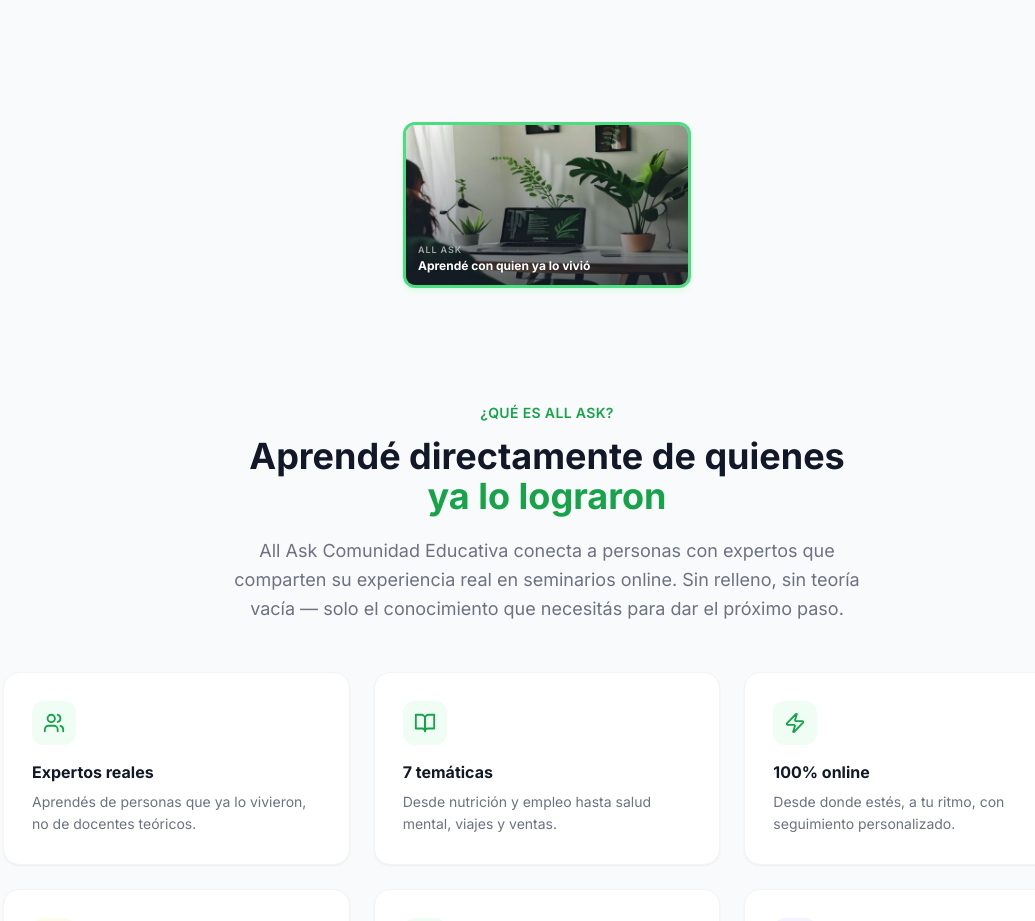
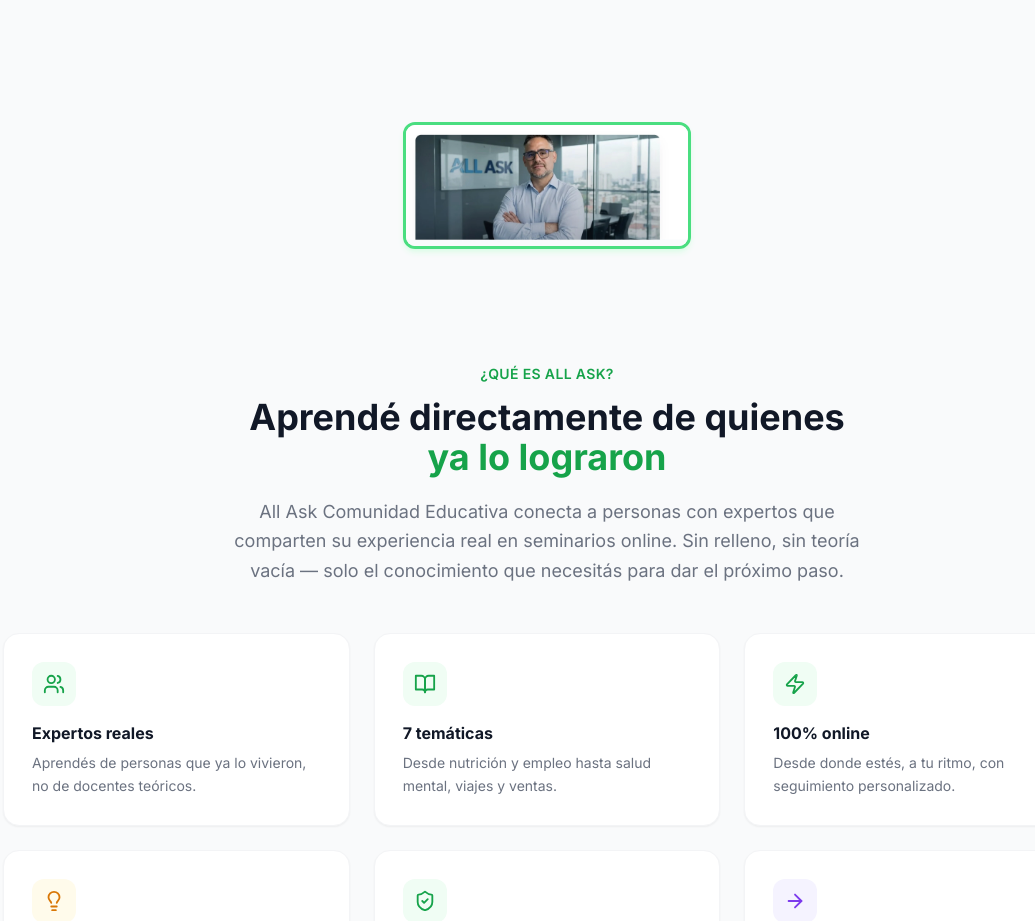
Before and after one commit to ttomifernandez/all-ask, a Next.js app: page / in a window 1280 px wide. Shown: the part 2100-3021 px from the top of the page, without its empty margins (93-1128 px from the left). Built offline with nearby package versions, Linux system fonts and the light colour scheme.

Commit message:
update components/ExecPhoto.tsx

```diff
--- a/components/ExecPhoto.tsx
+++ b/components/ExecPhoto.tsx
@@ -14,17 +14,12 @@ export default function ExecPhoto() {
           className="relative rounded-xl overflow-hidden border-[3px] border-brand-400 shadow-md shadow-brand-100"
         >
           <Image
-            src="/images/about.webp"
-            alt="Aprendé con quien ya lo vivió — All Ask Comunidad Educativa"
-            width={600}
-            height={360}
+            src="/images/exec.webp"
+            alt="Ejecutivo All Ask Comunidad Educativa"
+            width={1576}
+            height={678}
             className="w-full object-cover max-h-[160px]"
           />
-          <div className="absolute inset-0 bg-gradient-to-t from-gray-900/55 to-transparent" />
-          <div className="absolute bottom-0 left-0 right-0 px-3 py-2.5">
-            <p className="text-white/60 text-[9px] font-semibold uppercase tracking-widest mb-0.5">All Ask</p>
-            <p className="text-white font-bold text-xs leading-snug">Aprendé con quien ya lo vivió</p>
-          </div>
         </motion.div>
       </div>
     </section>
```
